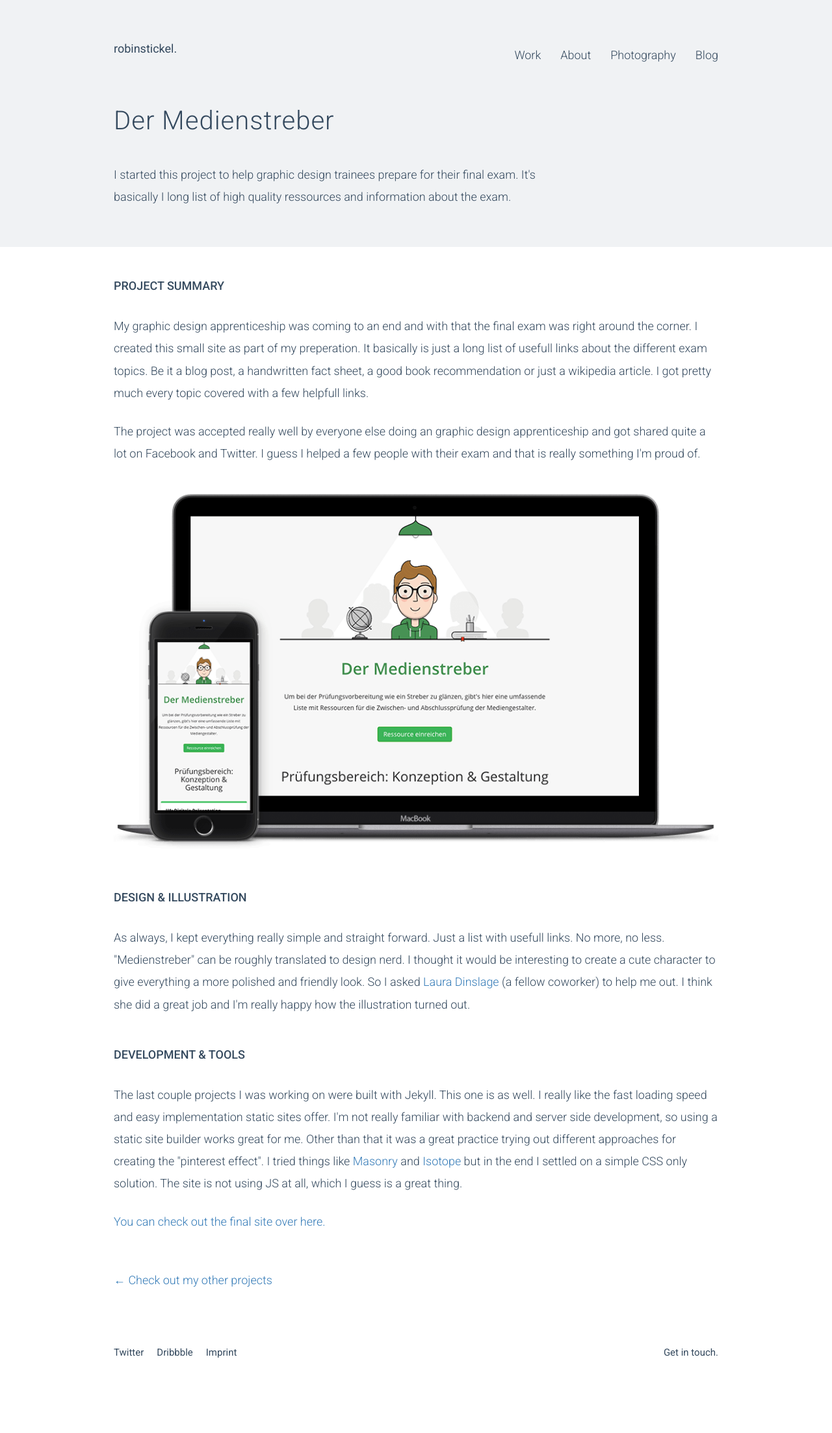
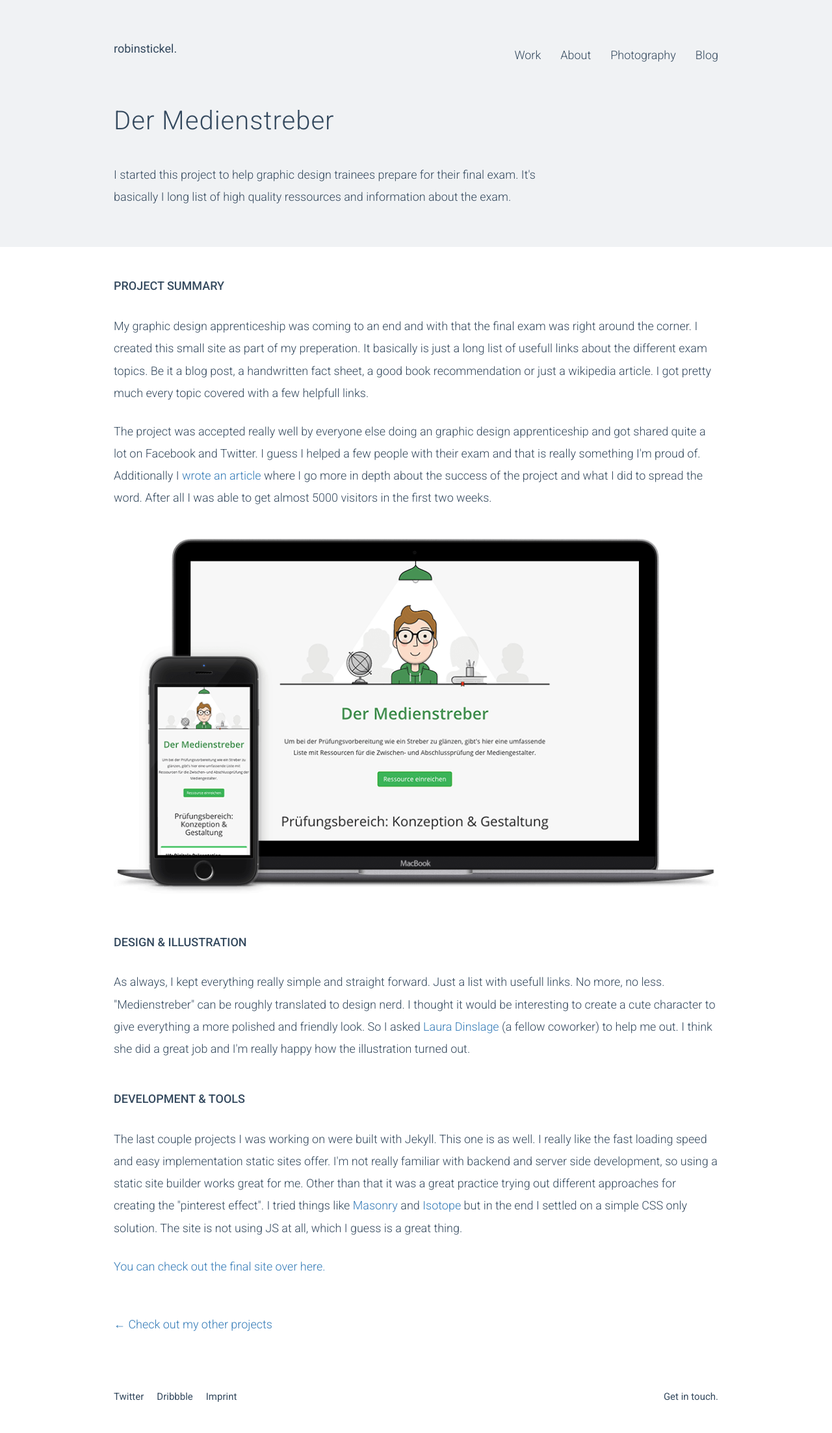
Before and after one commit to robinstickel/robinstickel.com, a Jekyll site: the page built from der-medienstreber/index.html, in a window 1280 px wide. Shown: the whole page at 65% size. Built offline with Jekyll 4.4.1, drawn with Linux system fonts in a browser that asks for light colours; before the commit the page ends 2137 px from its top, so only the background shows below that.

Commit message:
New Blog Post

```diff
--- a/css/style.css
+++ b/css/style.css
@@ -593,6 +593,15 @@
     font-weight: 400;
 }
 
+.blog-article ul {
+    margin: 4rem 0 3rem 0;
+}
+
+.blog-article ul li{
+    font-size: 1.8rem;
+    line-height: 2;
+}
+
 /*
 PHOTOGRAPHY
 */
--- a/der-medienstreber/index.html
+++ b/der-medienstreber/index.html
@@ -13,7 +13,7 @@
     <div class="project">
         <h2>Project summary</h2>
         <p>My graphic design apprenticeship was coming to an end and with that the final exam was right around the corner. I created this small site as part of my preperation. It basically is just a long list of usefull links about the different exam topics. Be it a blog post, a handwritten fact sheet, a good book recommendation or just a wikipedia article. I got pretty much every topic covered with a few helpfull links.</p>
-        <p>The project was accepted really well by everyone else doing an graphic design apprenticeship and got shared quite a lot on Facebook and Twitter. I guess I helped a few people with their exam and that is really something I'm proud of.</p>
+        <p>The project was accepted really well by everyone else doing an graphic design apprenticeship and got shared quite a lot on Facebook and Twitter. I guess I helped a few people with their exam and that is really something I'm proud of. Additionally I <a href="/blog/how-to-kickstart-new-website-get-traffic/" title="How to kickstart your website and get traffic">wrote an article</a> where I go more in depth about the success of the project and what I did to spread the word. After all I was able to get almost 5000 visitors in the first two weeks.</p>
         <img src="medienstreber_mockup.png" class="project-image" alt="Website screenshot of medienstreber.de">
         <h2>Design & Illustration</h2>
         <p>As always, I kept everything really simple and straight forward. Just a list with usefull links. No more, no less. "Medienstreber" can be roughly translated to design nerd. I thought it would be interesting to create a cute character to give everything a more polished and friendly look. So I asked <a href="http://lauradinslage.de" title="portfolio of Laura Dinslage">Laura Dinslage</a> (a fellow coworker) to help me out. I think she did a great job and I'm really happy how the illustration turned out.</p>
```
Also changed, not shown: _posts/2016-05-15-how-to-kickstart-new-website-get-traffic.md (added, +67 -0 lines), _posts/2016-03-19-portfolio-relaunch-v3.md (renamed from _posts/2016-19-03-portfolio-relaunch-v3.md), 4 other files.
